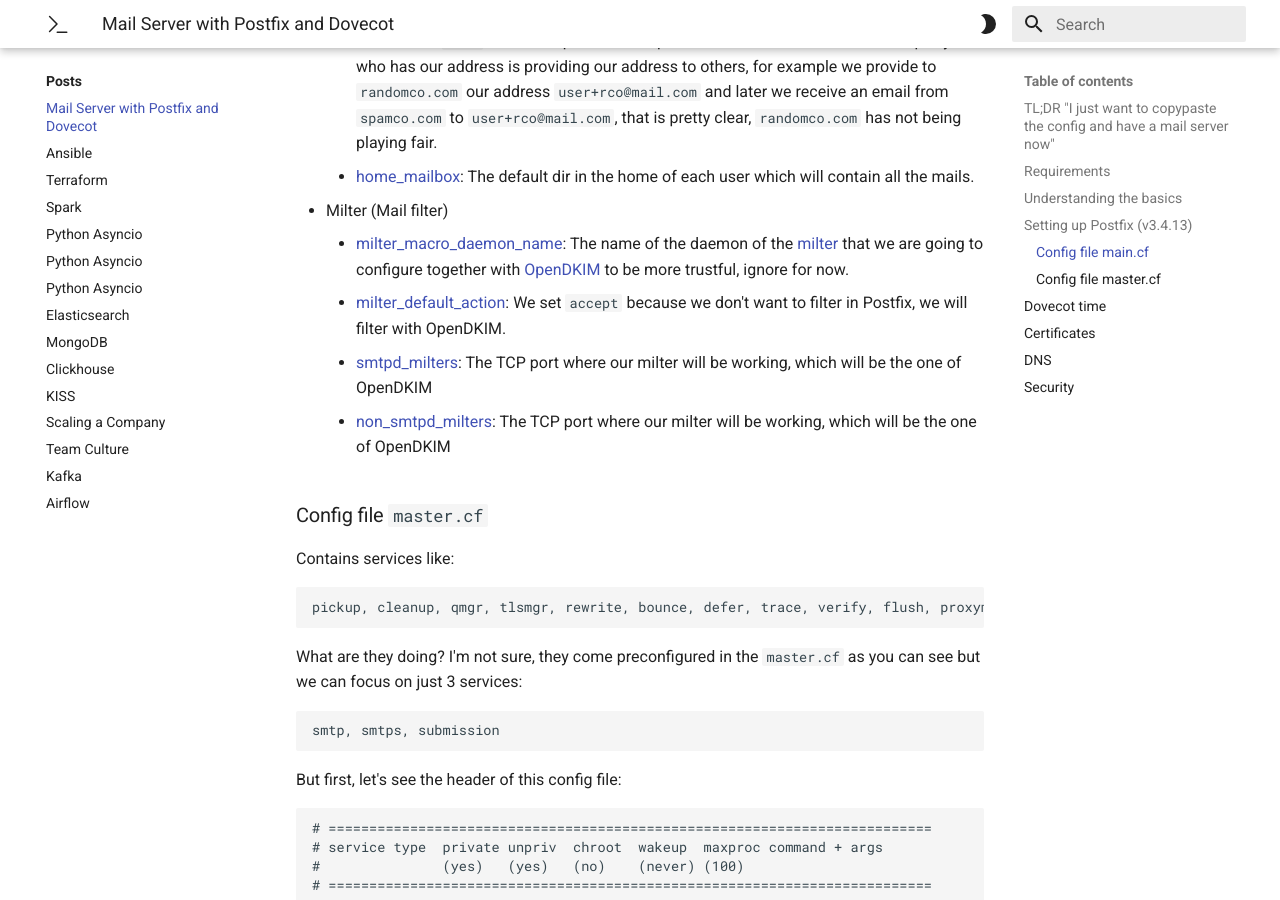
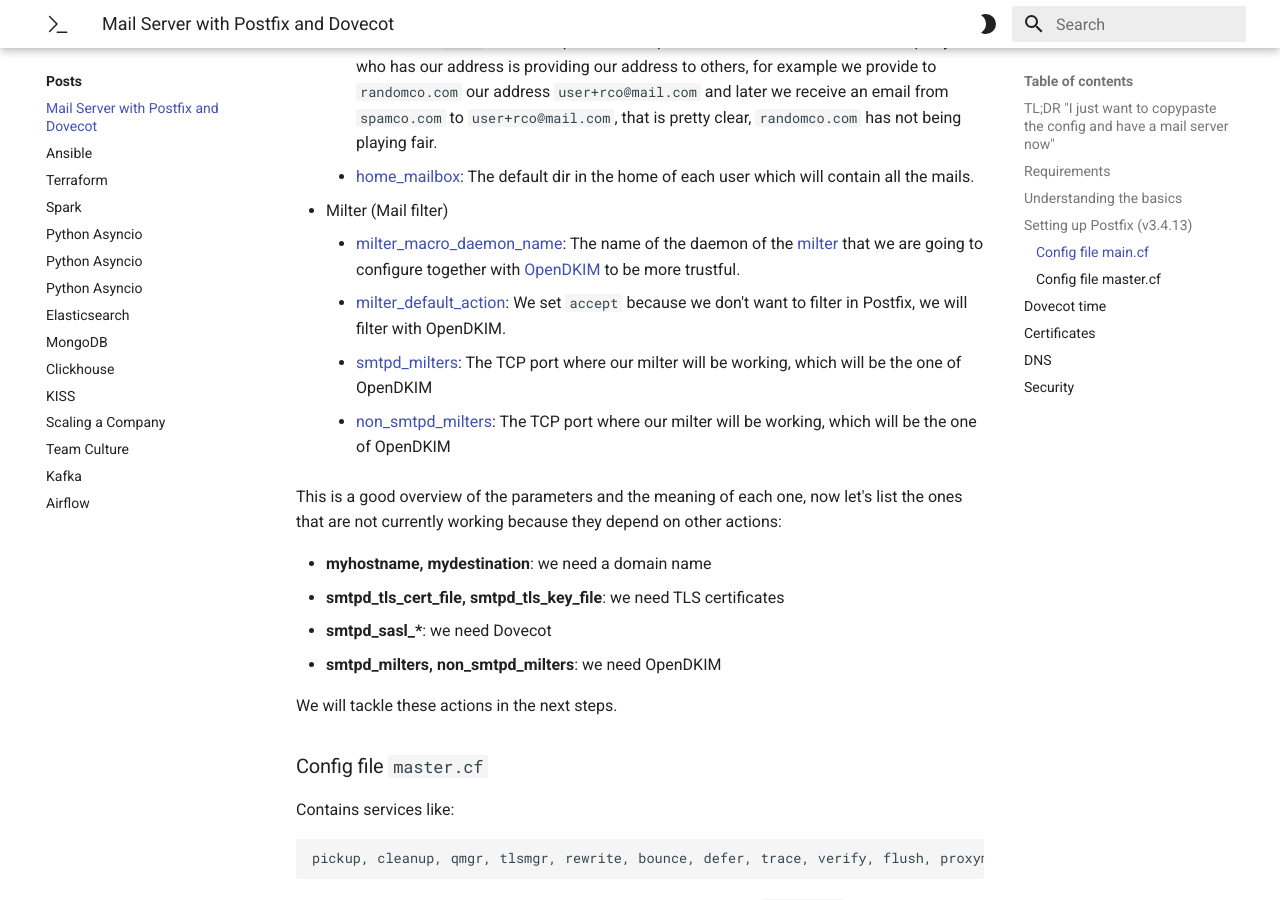
Before and after one commit to oalfonso-o/mkdocs, an MkDocs documentation site: the page built from docs/posts/mailserver.md, in a window 1280 px wide and 900 px high, scrolled down 6811 px. Built offline with MkDocs 1.6.1 and Material for MkDocs 9.7.7, drawn with Linux system fonts in a browser that asks for light colours.

Commit message:
Specify params of postfix that require extra config to make them work

```diff
--- a/docs/posts/mailserver.md
+++ b/docs/posts/mailserver.md
@@ -280,10 +280,19 @@ Brief description of each parameter:
     - [recipient_delimiter](https://www.postfix.org/postconf.5.html#recipient_delimiter): Postfix allows you to specify a character to separate the user from an additional string. For example with a `+` as `recipient_delimiter` we can have the mail `user@mail.com` and also `user+extrastring@mail.com` and we will get the mails delivered to `user`. This is helpful for example when we want to check if a third party who has our address is providing our address to others, for example we provide to `randomco.com` our address `user+rco@mail.com` and later we receive an email from `spamco.com` to `user+rco@mail.com`, that is pretty clear, `randomco.com` has not being playing fair.
     - [home_mailbox](https://www.postfix.org/postconf.5.html#home_mailbox): The default dir in the home of each user which will contain all the mails.
 - Milter (Mail filter)
-    - [milter_macro_daemon_name](https://www.postfix.org/postconf.5.html#milter_macro_daemon_name): The name of the daemon of the [milter](https://en.wikipedia.org/wiki/Milter) that we are going to configure together with [OpenDKIM](http://www.opendkim.org/) to be more trustful, ignore for now.
+    - [milter_macro_daemon_name](https://www.postfix.org/postconf.5.html#milter_macro_daemon_name): The name of the daemon of the [milter](https://en.wikipedia.org/wiki/Milter) that we are going to configure together with [OpenDKIM](http://www.opendkim.org/) to be more trustful.
     - [milter_default_action](https://www.postfix.org/postconf.5.html#milter_default_action): We set `accept` because we don't want to filter in Postfix, we will filter with OpenDKIM.
     - [smtpd_milters](https://www.postfix.org/postconf.5.html#smtpd_milters): The TCP port where our milter will be working, which will be the one of OpenDKIM
     - [non_smtpd_milters](https://www.postfix.org/postconf.5.html#non_smtpd_milters): The TCP port where our milter will be working, which will be the one of OpenDKIM
+
+This is a good overview of the parameters and the meaning of each one, now let's list the ones that are not currently working because they depend on other actions:
+
+- **myhostname, mydestination**: we need a domain name
+- **smtpd_tls_cert_file, smtpd_tls_key_file**: we need TLS certificates
+- **smtpd_sasl_\***: we need Dovecot
+- **smtpd_milters, non_smtpd_milters**: we need OpenDKIM
+
+We will tackle these actions in the next steps.
 
 ### Config file `master.cf`
 
```
